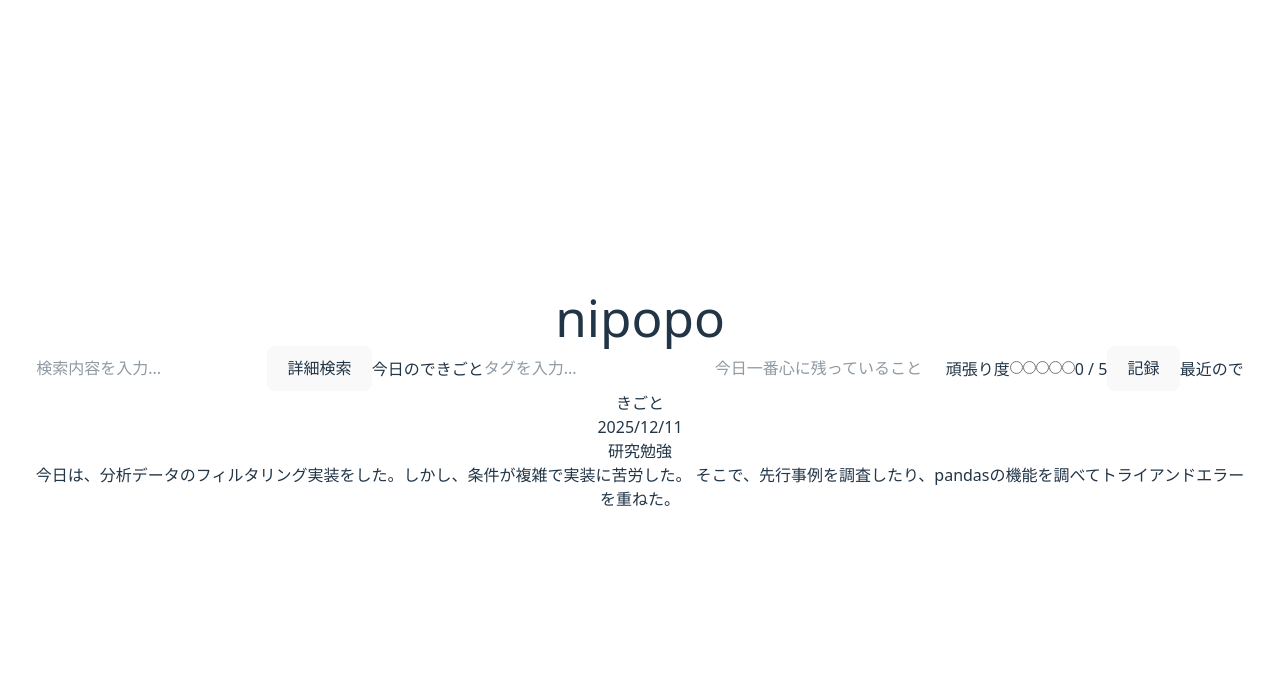
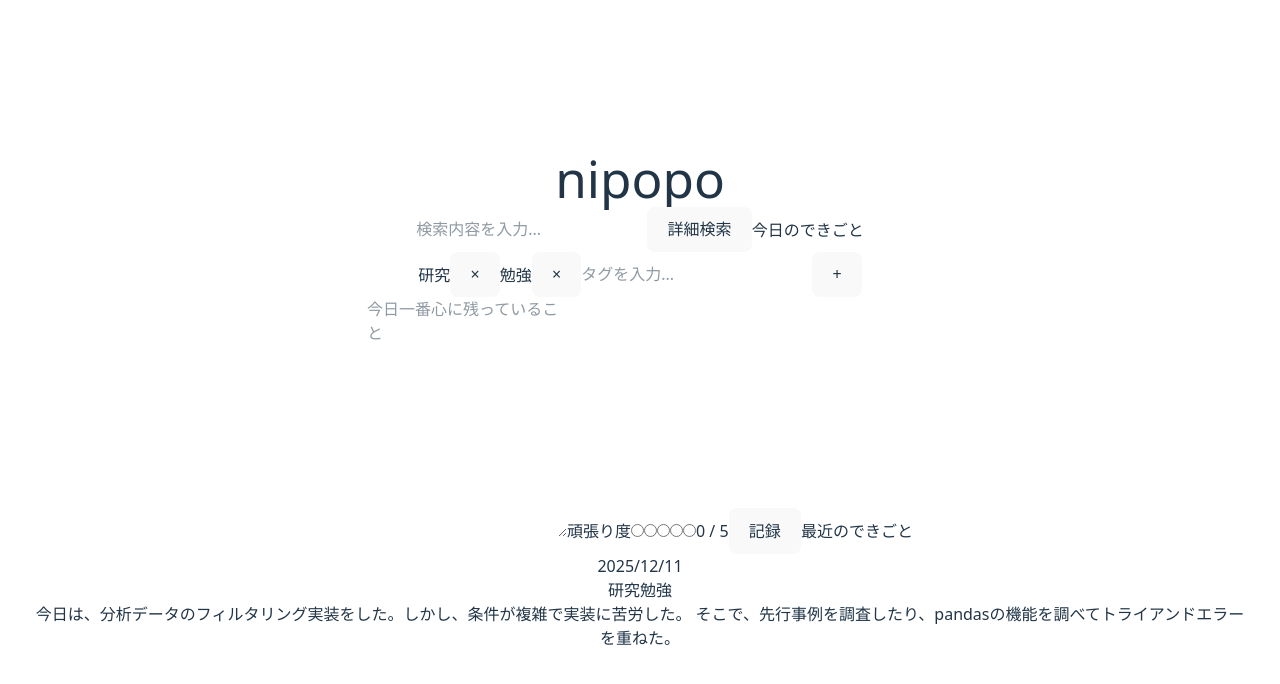
Before and after one commit to Komura-Taichi/nipopo, a React (Vite) app in the folder frontend/: page / in a window 1280 px wide. Shown: the top 684 px of the page. Built offline with nearby package versions, Linux system fonts and the light colour scheme.

Commit message:
modify html elements

```diff
--- a/frontend/src/App.tsx
+++ b/frontend/src/App.tsx
@@ -1,26 +1,36 @@
-import { useState } from 'react'
-import viteLogo from '/vite.svg'
-import './App.css'
+import { useState } from 'react';
+import './App.css';
 
 function App() {
+  const [tags, setTags] = useState<string[]>(["研究", "勉強"]);
+
   return (
     <>
       <h1>nipopo</h1>
       <input type="text" placeholder="検索内容を入力..." aria-label="検索内容を入力" />
       <button aria-label="詳細検索">詳細検索</button>
-      <label>今日のできごと</label>
-      <input type="text" placeholder="タグを入力..." aria-label="タグを入力" />
-      <input type="text" placeholder="今日一番心に残っていること" aria-label="今日一番心に残っていることを入力" />
+      <label htmlFor="todayContent">今日のできごと</label>
+      <div aria-label="今日のタグ一覧">
+        {tags.map((t) => (
+          <>
+            <span key={t}>{t}</span>
+            <button aria-label={`タグ ${t} を削除`}>×</button>
+          </>
+        ))}
+        <input type="text" placeholder="タグを入力..." aria-label="タグを入力" />
+        <button aria-label="タグを追加">+</button>
+      </div>
+      <textarea id="todayContent" placeholder="今日一番心に残っていること" aria-label="今日一番心に残っていることを入力" rows={10} />
       <label>頑張り度</label>
-      <input type="radio" aria-label="1 / 5" />
-      <input type="radio" aria-label="2 / 5" />
-      <input type="radio" aria-label="3 / 5" />
-      <input type="radio" aria-label="4 / 5" />
-      <input type="radio" aria-label="5 / 5" />
-      <label aria-label="頑張り度の数字表記">0 / 5</label>
-      <button aria-label="記録">記録</button>
+      <input type="radio" name="effort" aria-label="1 / 5" />
+      <input type="radio" name="effort" aria-label="2 / 5" />
+      <input type="radio" name="effort" aria-label="3 / 5" />
+      <input type="radio" name="effort" aria-label="4 / 5" />
+      <input type="radio" name="effort" aria-label="5 / 5" />
+      <span aria-label="頑張り度の数字表記">0 / 5</span>
+      <button>記録</button>
       <label>最近のできごと</label>
-      <div>
+      <div aria-label="最近のできごと">
         <h2>2025/12/11</h2>
         { /* 星 */ }
         <img />
@@ -36,7 +46,7 @@ function App() {
         </p>
       </div>
     </>
-  )
+  );
 }
 
-export default App
+export default App;
```
